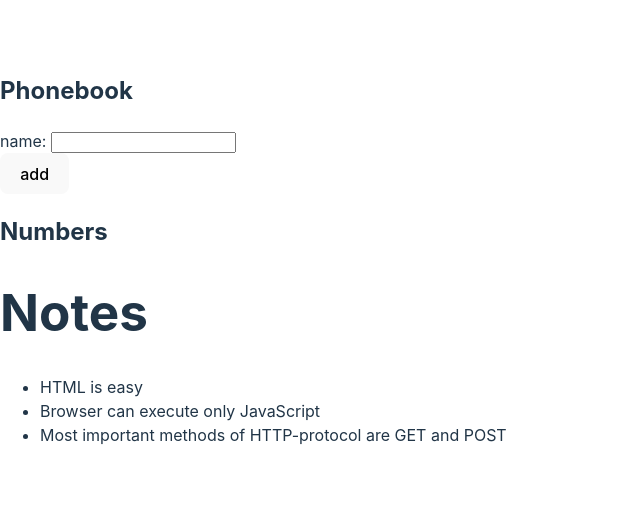
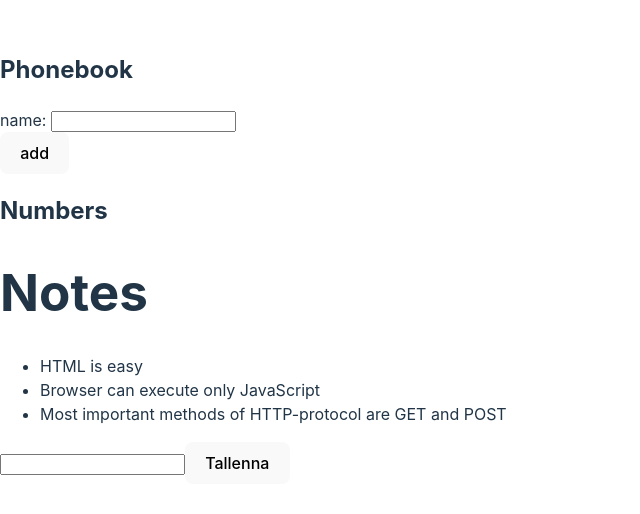
Before and after one commit to sakluk/fullstack-mooc, a React (Vite) app in the folder osa2/puhelinluettelo/: page / in a window 1280 px wide. Shown: the part 142-656 px from the top of the page, without its empty margins (0-640 px from the left). Built offline with nearby package versions, Linux system fonts and the light colour scheme.

Commit message:
lisätty notes-käsittelijä esimerkin mukaan

```diff
--- a/osa2/puhelinluettelo/src/App.jsx
+++ b/osa2/puhelinluettelo/src/App.jsx
@@ -2,6 +2,7 @@
 
 // Leikitään aluksi Note-komponentilla
 import Note from './components/Note'
+
 
 const App = (props) => {
   const [persons, setPersons] = useState([
@@ -11,8 +12,26 @@
 
   // Opettelua varten
   const [notes, setNotes] = useState(props.notes)
-  // Tarkista, että notes on olemassa ja että se on taulukko
-  // console.log('notes at App.jsx after useState', notes)
+  const [newNote, setNewNote] = useState('')
+
+
+  const handleNoteChange = (event) => {
+    console.log(event.target.value)
+    setNewNote(event.target.value)
+  }
+
+  const addNote = (event) => {
+    event.preventDefault()
+    const noteObject = {
+      content: newNote,
+      important: Math.random() > 0.5,
+      id: String(notes.length + 1),
+    }
+
+    setNotes(notes.concat(noteObject))
+    setNewNote('')
+    console.log('notes', notes)
+  }
 
   return (
     <div>
@@ -33,6 +52,13 @@
     <ul>
       {notes.map(note => <Note key={note.id} note={note} />)}
     </ul>
+    <form onSubmit={addNote}>
+        <input
+          value={newNote}
+          onChange={handleNoteChange}
+        />
+        <button type="submit">Tallenna</button>
+    </form>
   </div>
   )
 
```
